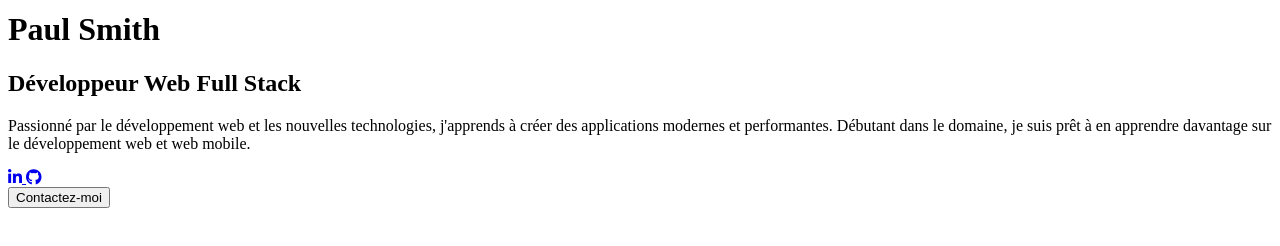
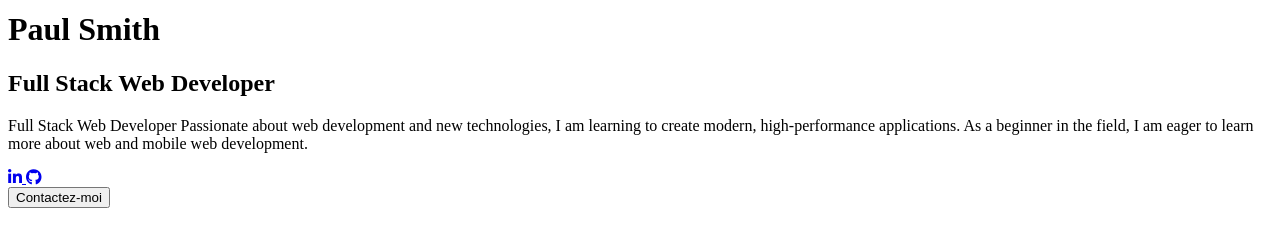
Before and after one commit to marwanahemm/profil-page, a plain HTML site: page Index.html in a window 1280 px wide. Shown: the part 322-568 px from the top of the page. Drawn offline with Linux system fonts and the light colour scheme.

Commit message:
Update Index.html
Change language

```diff
--- a/Index.html
+++ b/Index.html
@@ -15,12 +15,12 @@
 
             <h1 class="profile-name">Paul Smith</h1>
 
-            <h2 class="profile-role">Développeur Web Full Stack</h2>
+            <h2 class="profile-role">Full Stack Web Developer</h2>
 
             <p class="profile-description">
-                Passionné par le développement web et les nouvelles technologies,
-                j'apprends à créer des applications modernes et performantes. Débutant dans le
-                domaine, je suis prêt à en apprendre davantage sur le développement web et web mobile.
+               Full Stack Web Developer Passionate about web development and new technologies,
+                I am learning to create modern, high-performance applications. As a beginner in the
+                field, I am eager to learn more about web and mobile web development.
             </p>
 
             <div class="social-links">
```
